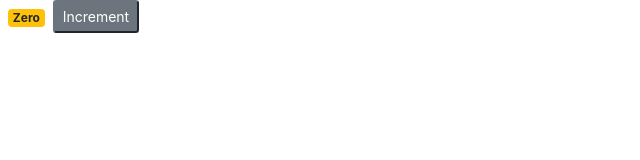
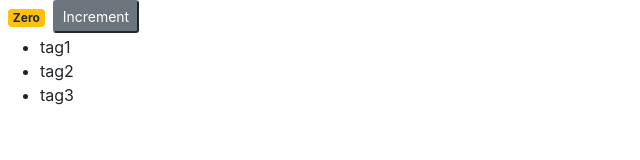
Before and after one commit to jordantroberts/React-Practice, a React (Create React App) app in the folder counter-app/: page / in a window 1280 px wide. Shown: the top 160 px of the page, without its empty margins (0-640 px from the left). Built offline with nearby package versions, Linux system fonts and the light colour scheme.

Commit message:
Rendering lists with map

```diff
--- a/counter-app/src/components/counter.jsx
+++ b/counter-app/src/components/counter.jsx
@@ -4,6 +4,7 @@ class Counter extends Component {
 
 state = {
     count: 0,
+    tags: ['tag1', 'tag2', 'tag3']
 };
 
 render() {
@@ -12,6 +13,9 @@ render() {
       <div>
         <span className={this.getBadgeClasses()}>{this.formatCount()}</span>
         <button className="btn-secondary btn-sm">Increment</button>
+        <ul>
+            {this.state.tags.map(tag => <li>{tag}</li>)}
+        </ul>
       </div>
     );
   }
```
